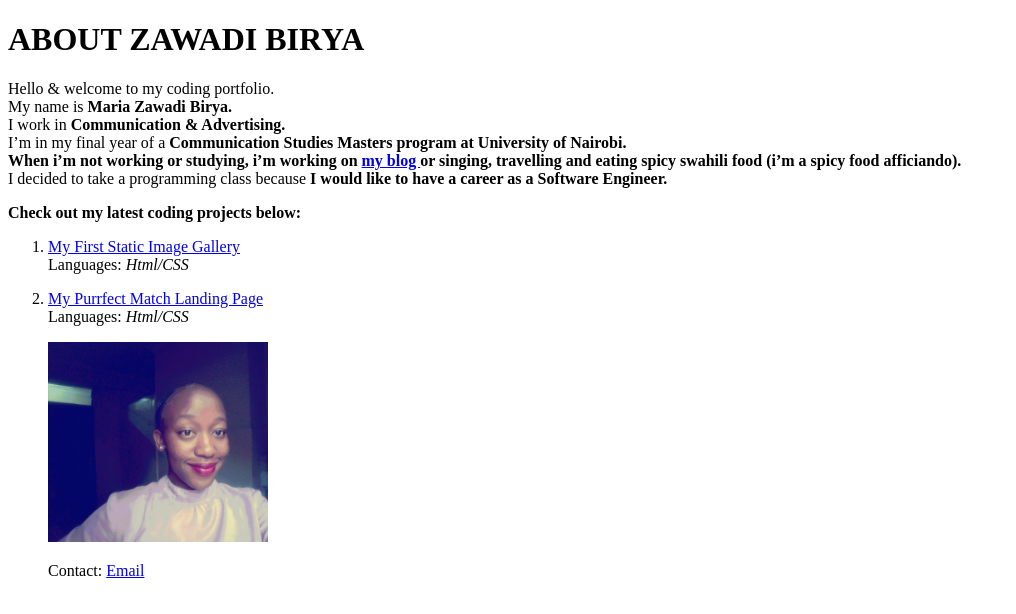
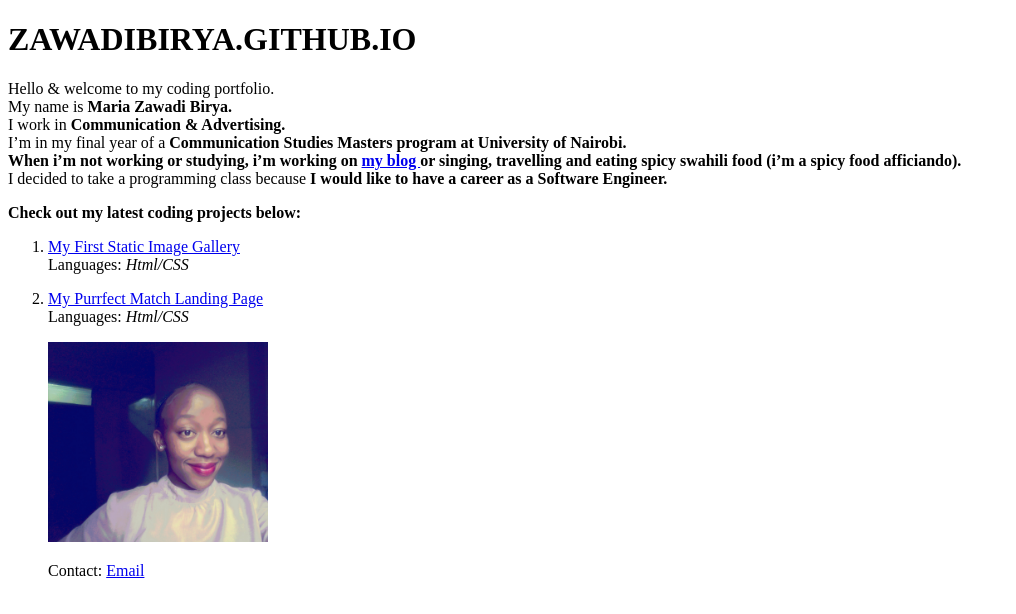
Before and after one commit to ZawadiBirya/ZawadiBirya.github.io, a plain HTML site: page index.html in a window 1280 px wide. Shown: the whole page, without its empty margins (0-1016 px from the left). Drawn offline with Linux system fonts and the light colour scheme.

Commit message:
Changing the title of the Index.html page

```diff
--- a/index.html
+++ b/index.html
@@ -1,8 +1,8 @@
 <!Doctype Html>
 <html>
-<title> Portfolio Landing Page</title>
+<title> Zawadi Birya's Portfolio Landing Page</title>
 <head>
-<h1>ABOUT ZAWADI BIRYA</h1>
+<h1>ZAWADIBIRYA.GITHUB.IO</h1>
 </head>
 <body>
 <p>
```
